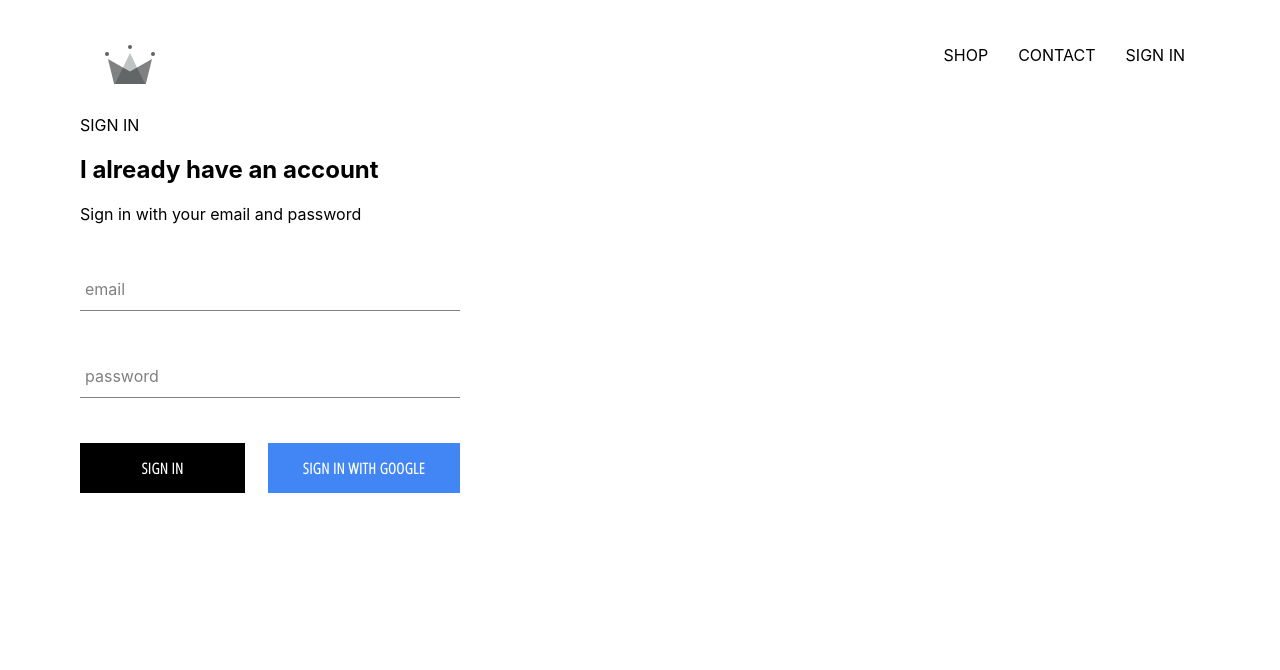
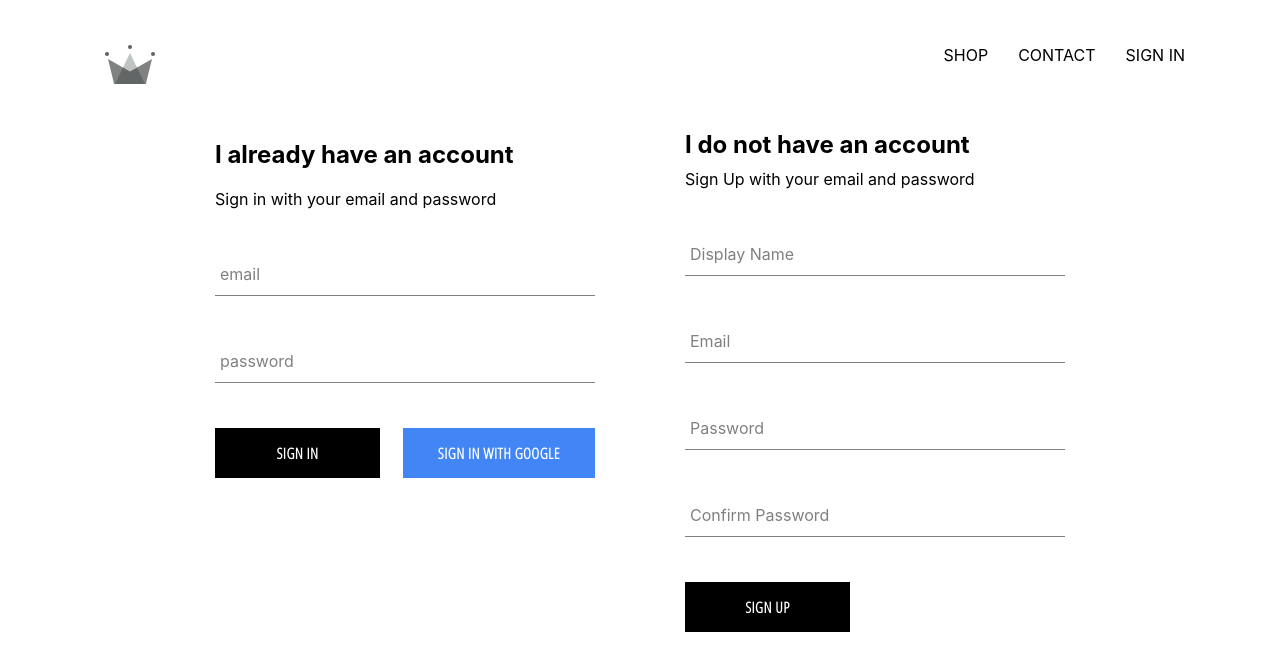
Before and after one commit to Isaacobuya5/ecommerce-app, a React (Create React App) app: page /signin in a window 1280 px wide. Shown: the top 670 px of the page. Built offline with nearby package versions, Linux system fonts and the light colour scheme; no server answers.

Commit message:
implement firebase utils, store authenticated users to our firestore database

```diff
--- a/src/App.js
+++ b/src/App.js
@@ -6,7 +6,7 @@
 import Shop from './pages/shop/shop.component.jsx';
 import  SignInAndSignUpPage from './pages/sign-in-and-sign-up/sign-in-and-sign-up';
 import Header from './components/header/header.component.jsx';
-import { auth } from './firebase/firebase.utils';
+import { auth, createUserProfileDocument } from './firebase/firebase.utils';
 // const HatsPage = (props) => (
 //   <div>
 //       <h1>HATS PAGE</h1>
@@ -33,10 +33,33 @@
     // subscription - subcriber always listening to auth to detect change in state
     // ensures persistence of user
     // this is an open subscription
-    this.unsubscribeFromAuth = auth.onAuthStateChanged(user => {
-      this.setState({ currentUser: user});
+    this.unsubscribeFromAuth = auth.onAuthStateChanged(async userAuth => {
+      // this.setState({ currentUser: user});
 
-      console.log(user);
+      // console.log(user);
+      // createUserProfileDocument(user);
+      if (userAuth) {
+        // we need the userRef to check if out database has updated at that reference with any new data
+        const userRef = await createUserProfileDocument(userAuth);
+        // checking if snapshot has changed, send us a snaphot of data in our database
+
+        userRef.onSnapshot(snapShot => {
+          // get data related to the user that we have just stored or that is already stored
+          // .data() allows us to actually see what out data loooks like
+          // returns us an object with properties we need -> but it doesn't have an id
+          // console.log(snapShot.data()); thus we use both snapShot and snapShot.data() to set our state
+          this.setState({
+            currentUser: {
+              id: snapShot.id,
+              ...snapShot.data()
+            }
+          });
+          console.log(this.state);
+        })
+
+      }
+      // incase user signs out, we want to set our current user to null
+      this.setState({ currentUser: userAuth });
     })
   }
 
--- /dev/null
+++ b/src/components/sign-up/sign-up.component.jsx
@@ -0,0 +1,105 @@
+import React from 'react';
+
+import FormInput from '../form-input/form-input.component';
+import CustomButton from '../custom-button/custom-button.component';
+
+import { auth, createUserProfileDocument } from '../../firebase/firebase.utils';
+
+import './sign-up.styles.scss';
+
+class SignUp extends React.Component {
+    constructor(props) {
+        super(props);
+
+        this.state = {
+            displayName: '',
+            email: '',
+            password: '',
+            confirmPassword: ''
+        }
+    }
+
+    handleSubmit = async event => {
+        event.preventDefault();
+        // get details to submit
+        const { displayName, email, password, confirmPassword } = this.state;
+        // if password and confirm password do not match
+        if (password !== confirmPassword) {
+            alert("Passwords don't match");
+            return;
+        }
+
+        try {
+           // creating a new user account with an email address and password
+           // destructuring to get that user that has been created
+           const { user } = await auth.createUserWithEmailAndPassword(email,password);
+           // store the new user in firestore database with the displayName and other data
+           await createUserProfileDocument(user, { displayName });
+           // await the above operation to finish, then set our state
+           // emptying our input fields after values stored in the database
+           this.setState({
+            displayName: '',
+            email: '',
+            password: '',
+            confirmPassword: ''
+           })
+        } catch(error) {
+            console.error(error);
+        }
+    }
+
+    // handleChange method
+    handleChange = event => {
+        event.preventDefault();
+        const { name, value} = event.target;
+        this.setState({
+            [name]: value
+        })
+    }
+    render() {
+        const { displayName, email, password, confirmPassword } = this.state;
+        return (
+            <div className='sign-up'>
+                <h2 className='title'>I do not have an account</h2>
+                <span>Sign Up with your email and password</span>
+                <form className="sign-up-form" onSubmit={this.handleSubmit}>
+                    <FormInput
+                    type='text'
+                    name='displayName'
+                    value={displayName}
+                    onChange={this.handleChange}
+                    label='Display Name'
+                    required
+                    />
+                    <FormInput
+                    type='email'
+                    name='email'
+                    value={email}
+                    onChange={this.handleChange}
+                    label='Email'
+                    required
+                    />
+                    <FormInput
+                    type='password'
+                    name='password'
+                    value={password}
+                    onChange={this.handleChange}
+                    label='Password'
+                    required
+                    />
+                    <FormInput
+                    type='password'
+                    name='confirmPassword'
+                    value={confirmPassword}
+                    onChange={this.handleChange}
+                    label='Confirm Password'
+                    required
+                    />
+                    <CustomButton type='submit'>SIGN UP</CustomButton>
+                </form>
+            </div>
+        )
+    }
+}
+
+export default SignUp;
--- /dev/null
+++ b/src/components/sign-up/sign-up.styles.scss
@@ -0,0 +1,9 @@
+.sign-up {
+    display: flex;
+    flex-direction: column;
+    width: 380px;
+
+    .title {
+      margin: 10px 0;
+    }
+  }
--- a/src/firebase/firebase.utils.js
+++ b/src/firebase/firebase.utils.js
@@ -14,6 +14,40 @@
     measurementId: "G-NS6ME356NL"
   };
 
+  export const createUserProfileDocument = async (userAuth,  addititonalData) => {
+    // we want to save the user object if the user is signed in and not when its null
+    if (!userAuth) return; // does not exists
+    // query is us asking firestore for some document or collection
+    // Firestore returns us two of objects i.e. references and snapshots
+    // reference is simply an object that represent current place in the database thata we are asking for
+
+    // we want to check whether or not we have store this particular user at that reference
+    const userRef = firestore.doc(`users/${userAuth.uid}`);
+
+    const snapShot = await userRef.get();
+    // user does not exists in the database
+    if (!snapShot.exists) {
+        // getting displayName and email from the userAuth object
+        const { displayName, email } = userAuth;
+        const createdAt = new Date();
+
+        try {
+            // we are making asynchronous request to out database to store this particular user
+            await userRef.set({
+                displayName,
+                email,
+                createdAt,
+                ...addititonalData
+            })
+        } catch (error) {
+            console.log('error creating user ', error.message);
+
+        }
+    }
+
+    return userRef;
+  }
+
   firebase.initializeApp(config);
 
   export const auth = firebase.auth();
--- a/src/pages/sign-in-and-sign-up/sign-in-and-sign-up.jsx
+++ b/src/pages/sign-in-and-sign-up/sign-in-and-sign-up.jsx
@@ -1,10 +1,12 @@
 import React from 'react';
 import SignIn from '../../components/sign-in/sign-in.component';
+import SignUp from '../../components/sign-up/sign-up.component';
 import './sign-in-and-sign-up.styles.scss';
 
 const SignInAndSignUpPage = () => (
-    <div className='sign-in-and-sign-up'>SIGN IN
+    <div className='sign-in-and-sign-up'>
     <SignIn />
+    <SignUp />
     </div>
 );
 
--- a/src/pages/sign-in-and-sign-up/sign-in-and-sign-up.styles.scss
+++ b/src/pages/sign-in-and-sign-up/sign-in-and-sign-up.styles.scss
@@ -0,0 +1,6 @@
+.sign-in-and-sign-up {
+    width: 850px;
+    display: flex;
+    justify-content: space-between;
+    margin: 30px auto;
+}
```
Also changed, not shown: src/test.js (added, +15 -0 lines).
